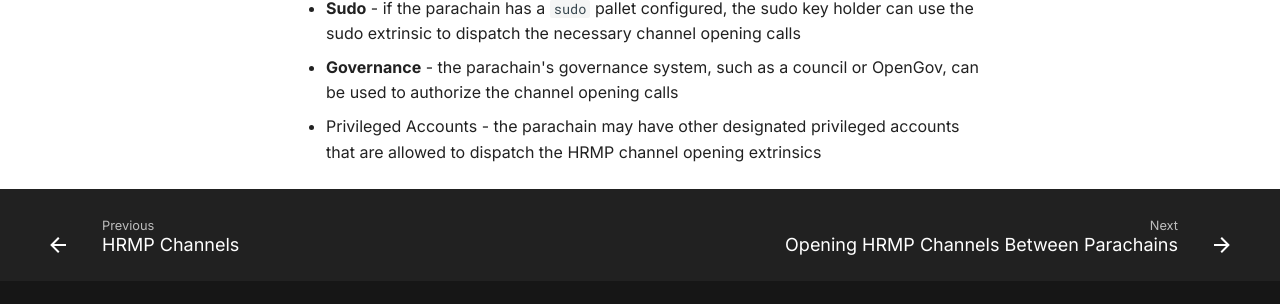
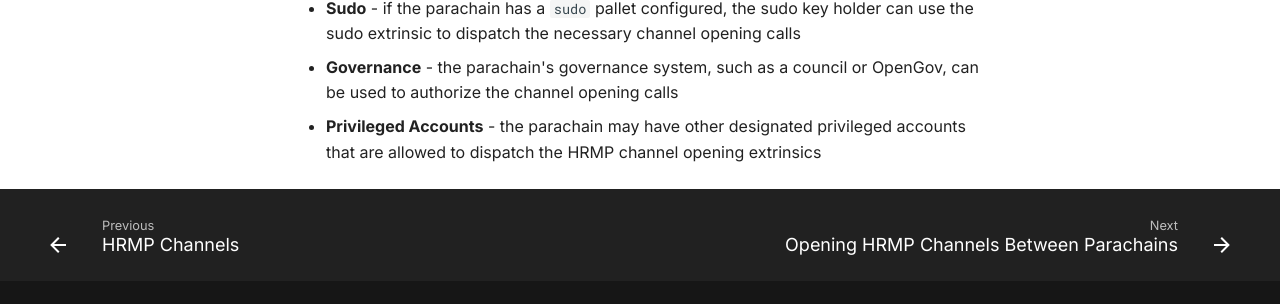
Before and after one commit to papermoonio/polkadot-ecosystem-docs-draft, an MkDocs documentation site: the page built from docs/build-on-polkadot/xcm/hrmp-channels/overview.md, in a window 1280 px wide and 900 px high, scrolled down 2206 px. Shown: the part 555-859 px from the top of the window. Built offline with MkDocs 1.6.1 and Material for MkDocs 9.7.7, drawn with Linux system fonts in a browser that asks for light colours.

```diff
--- a/docs/build-on-polkadot/xcm/hrmp-channels/overview.md
+++ b/docs/build-on-polkadot/xcm/hrmp-channels/overview.md
@@ -53,4 +53,4 @@ Parachain developers have a few options for triggering the required extrinsic ca
 
 - **Sudo** - if the parachain has a `sudo` pallet configured, the sudo key holder can use the sudo extrinsic to dispatch the necessary channel opening calls
 - **Governance** - the parachain's governance system, such as a council or OpenGov, can be used to authorize the channel opening calls
-- Privileged Accounts - the parachain may have other designated privileged accounts that are allowed to dispatch the HRMP channel opening extrinsics
+- **Privileged Accounts** - the parachain may have other designated privileged accounts that are allowed to dispatch the HRMP channel opening extrinsics
```
